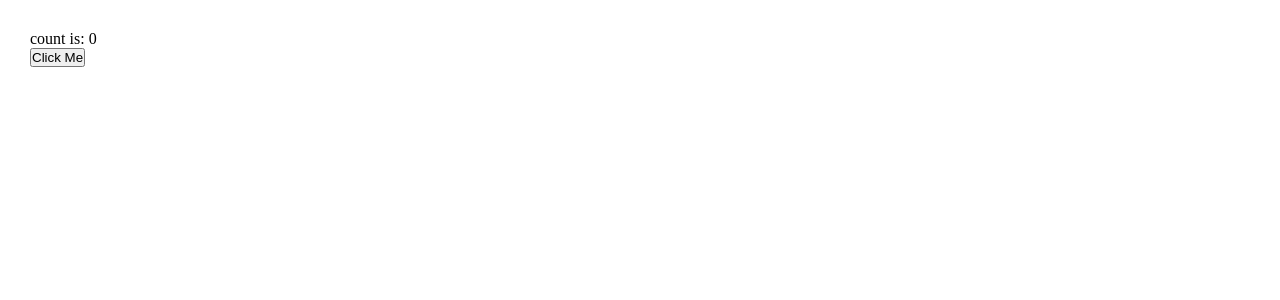
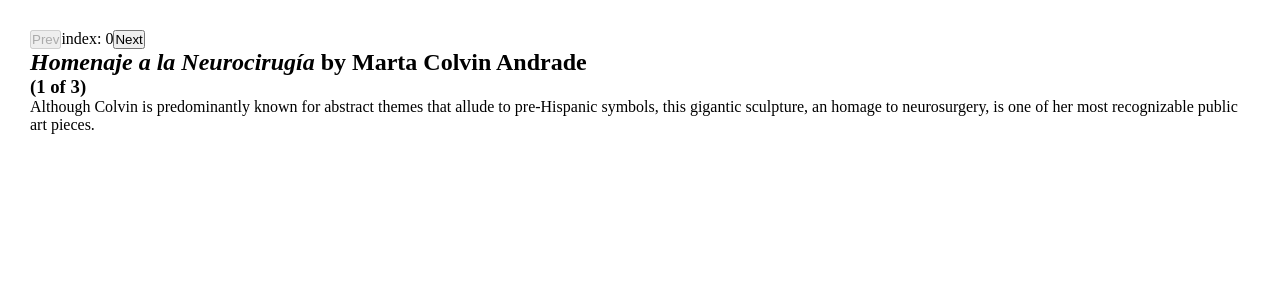
Before and after one commit to dizuncainiao/hello-react, a React (Vite) app: page / in a window 1280 px wide. Shown: the top 300 px of the page. Built offline with nearby package versions, Linux system fonts and the light colour scheme.

Commit message:
feat: 🎸 SculptureList.tsx

```diff
--- a/package.json
+++ b/package.json
@@ -6,6 +6,7 @@
   "scripts": {
     "dev": "vite",
     "build": "tsc && vite build",
+    "only-build": "vite build",
     "lint": "eslint . --ext ts,tsx --report-unused-disable-directives --max-warnings 0",
     "preview": "vite preview"
   },
--- a/src/views/use-state-demo/SculptureList.tsx
+++ b/src/views/use-state-demo/SculptureList.tsx
@@ -2,18 +2,13 @@ import { sculptureList } from "./data.ts";
 import { useState } from "react";
 
 export default function SculptureList() {
-  // let index = 0;
-  const [index, setIndex] = useState(0);
-
   console.log("重新加载了");
 
+  const [index, setIndex] = useState(0);
   const sculpture = sculptureList[index];
 
   function handleClick() {
-    // index = index + 1;
     setIndex(index + 1);
-    console.log(index, "index");
-    console.log(sculpture, "sculpture");
   }
 
   return (
--- a/src/views/use-state-demo/UseStateDemo.tsx
+++ b/src/views/use-state-demo/UseStateDemo.tsx
@@ -1,10 +1,10 @@
-import Counter from "./Counter.tsx";
-// import SculptureList from "./SculptureList.tsx";
+// import Counter from "./Counter.tsx";
+import SculptureList from "./SculptureList.tsx";
 
 export default function MyApp() {
   return (
     <>
-      <Counter />
+      <SculptureList />
     </>
   );
 }
```
